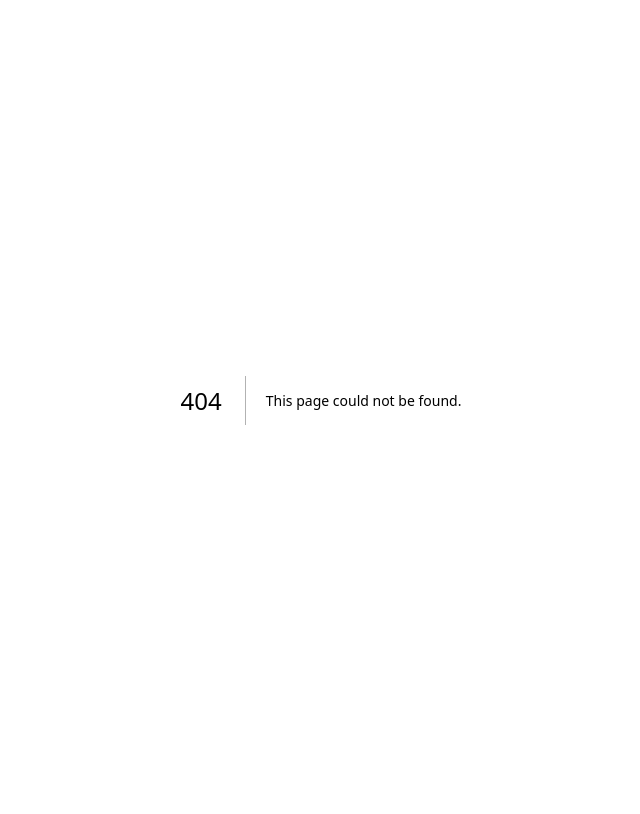
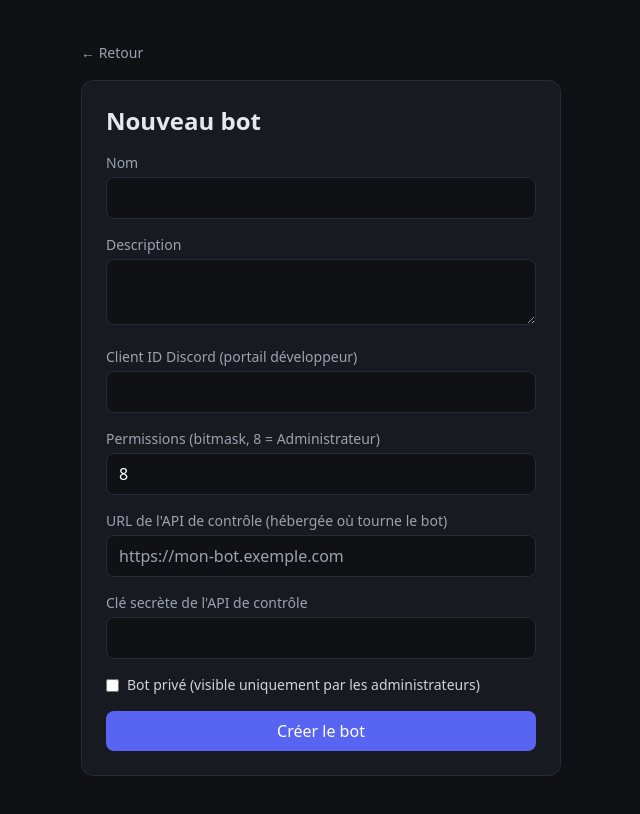
Before and after one commit to DidjoThekid/DTK-Discord-bot, a Next.js app: page /admin/bots/new in a window 1280 px wide. Before the commit this address had no page. Shown: the whole page, without its empty margins (319-959 px from the left). Built offline with nearby package versions, Linux system fonts and the light colour scheme.

Commit message:
Create NewBotPage component for bot creation

```diff
--- /dev/null
+++ b/src/app/admin/bots/new/page.tsx
@@ -0,0 +1,128 @@
+"use client";
+
+import { useState } from "react";
+import { useRouter } from "next/navigation";
+import Link from "next/link";
+
+export default function NewBotPage() {
+  const router = useRouter();
+  const [form, setForm] = useState({
+    name: "",
+    description: "",
+    discordClientId: "",
+    permissions: "8",
+    controlUrl: "",
+    controlApiKey: "",
+    isPrivate: false,
+  });
+  const [error, setError] = useState("");
+  const [loading, setLoading] = useState(false);
+
+  function update<K extends keyof typeof form>(key: K, value: (typeof form)[K]) {
+    setForm((f) => ({ ...f, [key]: value }));
+  }
+
+  async function handleSubmit(e: React.FormEvent) {
+    e.preventDefault();
+    setError("");
+    setLoading(true);
+
+    const res = await fetch("/api/bots", {
+      method: "POST",
+      headers: { "Content-Type": "application/json" },
+      body: JSON.stringify(form),
+    });
+    setLoading(false);
+
+    if (!res.ok) {
+      const data = await res.json();
+      setError(data.error ?? "Une erreur est survenue.");
+      return;
+    }
+
+    router.push("/admin");
+  }
+
+  return (
+    <main className="max-w-lg mx-auto px-4 py-10">
+      <Link href="/admin" className="text-sm text-gray-400 hover:text-white">
+        ← Retour
+      </Link>
+
+      <form onSubmit={handleSubmit} className="card p-6 mt-4 space-y-4">
+        <h1 className="text-2xl font-bold">Nouveau bot</h1>
+
+        <Field label="Nom">
+          <input className="input" required value={form.name} onChange={(e) => update("name", e.target.value)} />
+        </Field>
+
+        <Field label="Description">
+          <textarea
+            className="input"
+            value={form.description}
+            onChange={(e) => update("description", e.target.value)}
+          />
+        </Field>
+
+        <Field label="Client ID Discord (portail développeur)">
+          <input
+            className="input"
+            required
+            value={form.discordClientId}
+            onChange={(e) => update("discordClientId", e.target.value)}
+          />
+        </Field>
+
+        <Field label="Permissions (bitmask, 8 = Administrateur)">
+          <input
+            className="input"
+            value={form.permissions}
+            onChange={(e) => update("permissions", e.target.value)}
+          />
+        </Field>
+
+        <Field label="URL de l'API de contrôle (hébergée où tourne le bot)">
+          <input
+            className="input"
+            placeholder="https://mon-bot.exemple.com"
+            value={form.controlUrl}
+            onChange={(e) => update("controlUrl", e.target.value)}
+          />
+        </Field>
+
+        <Field label="Clé secrète de l'API de contrôle">
+          <input
+            className="input"
+            type="password"
+            value={form.controlApiKey}
+            onChange={(e) => update("controlApiKey", e.target.value)}
+          />
+        </Field>
+
+        <label className="flex items-center gap-2 text-sm text-gray-300">
+          <input
+            type="checkbox"
+            checked={form.isPrivate}
+            onChange={(e) => update("isPrivate", e.target.checked)}
+          />
+          Bot privé (visible uniquement par les administrateurs)
+        </label>
+
+        {error && <p className="text-red-400 text-sm">{error}</p>}
+
+        <button type="submit" disabled={loading} className="btn-primary w-full">
+          {loading ? "Création..." : "Créer le bot"}
+        </button>
+      </form>
+    </main>
+  );
+}
+
+function Field({ label, children }: { label: string; children: React.ReactNode }) {
+  return (
+    <div>
+      <label className="block text-sm mb-1 text-gray-400">{label}</label>
+      {children}
+    </div>
+  );
+}
```
